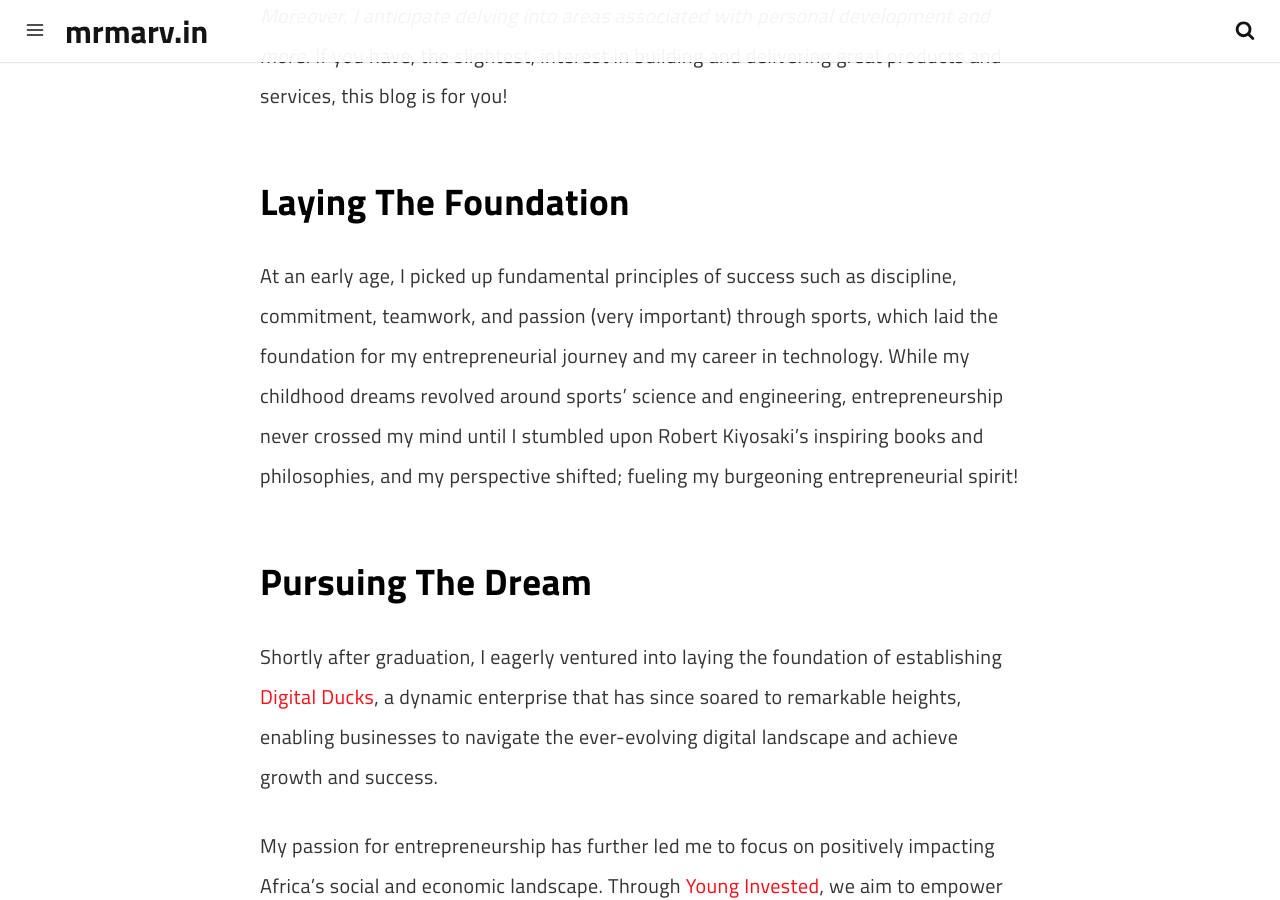
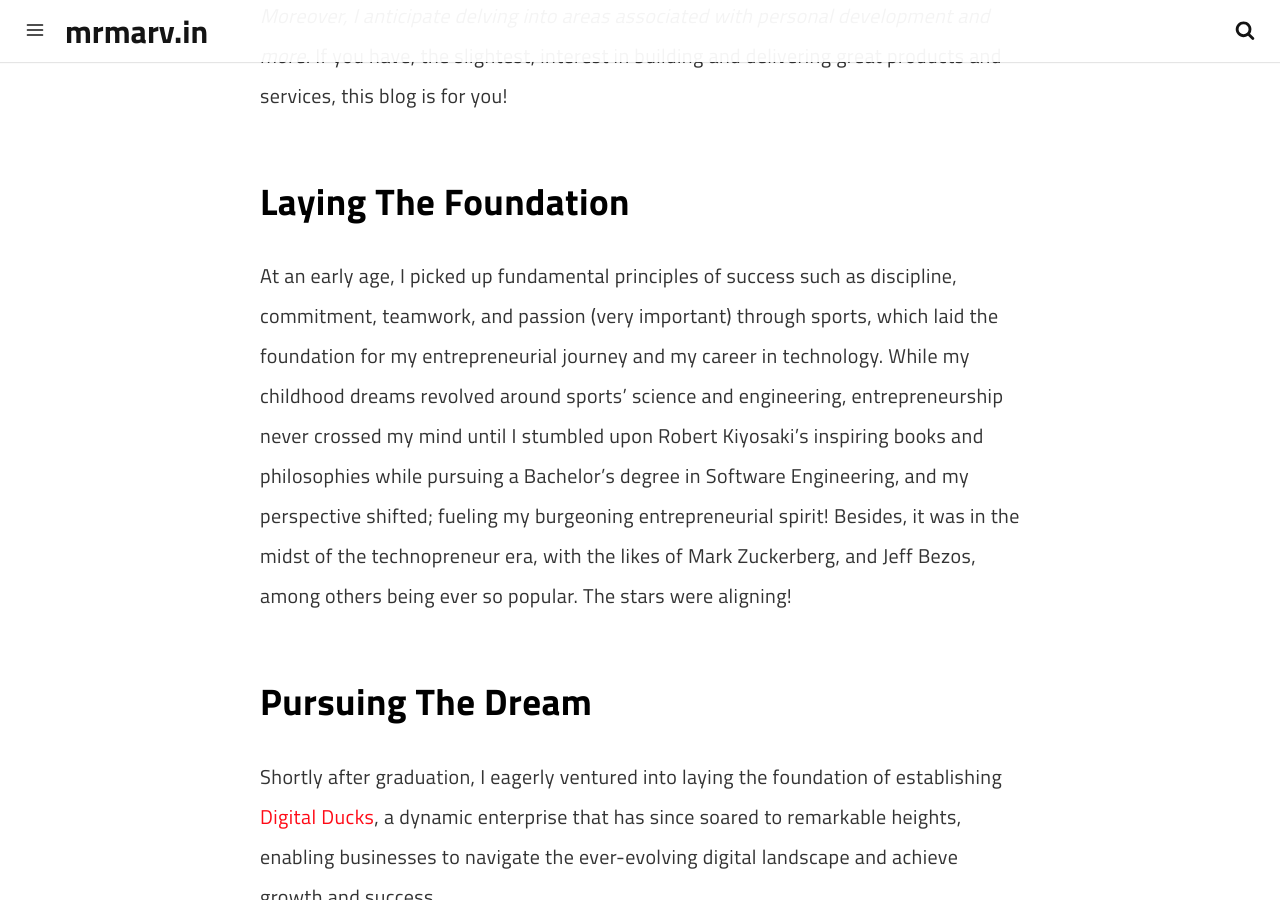
Before and after one commit to marv0/marv0.github.io, a Jekyll site: the page built from pages/about.md, in a window 1280 px wide and 900 px high, scrolled down 945 px. Built offline with Jekyll 4.4.1, drawn with Linux system fonts in a browser that asks for light colours; a script that is not in the unit is left out.

Commit message:
Update about.md

```diff
--- a/pages/about.md
+++ b/pages/about.md
@@ -18,7 +18,7 @@
 
 ## Laying The Foundation
 
-At an early age, I picked up fundamental principles of success such as discipline, commitment, teamwork, and passion (very important) through sports, which laid the foundation for my entrepreneurial journey and my career in technology. While my childhood dreams revolved around sports' science and engineering, entrepreneurship never crossed my mind until I stumbled upon Robert Kiyosaki's inspiring books and philosophies, and my perspective shifted; fueling my burgeoning entrepreneurial spirit!
+At an early age, I picked up fundamental principles of success such as discipline, commitment, teamwork, and passion (very important) through sports, which laid the foundation for my entrepreneurial journey and my career in technology. While my childhood dreams revolved around sports' science and engineering, entrepreneurship never crossed my mind until I stumbled upon Robert Kiyosaki's inspiring books and philosophies while pursuing a Bachelor's degree in Software Engineering, and my perspective shifted; fueling my burgeoning entrepreneurial spirit! Besides, it was in the midst of the technopreneur era, with the likes of Mark Zuckerberg, and Jeff Bezos, among others being ever so popular. The stars were aligning!
 
 ## Pursuing The Dream
 
```
